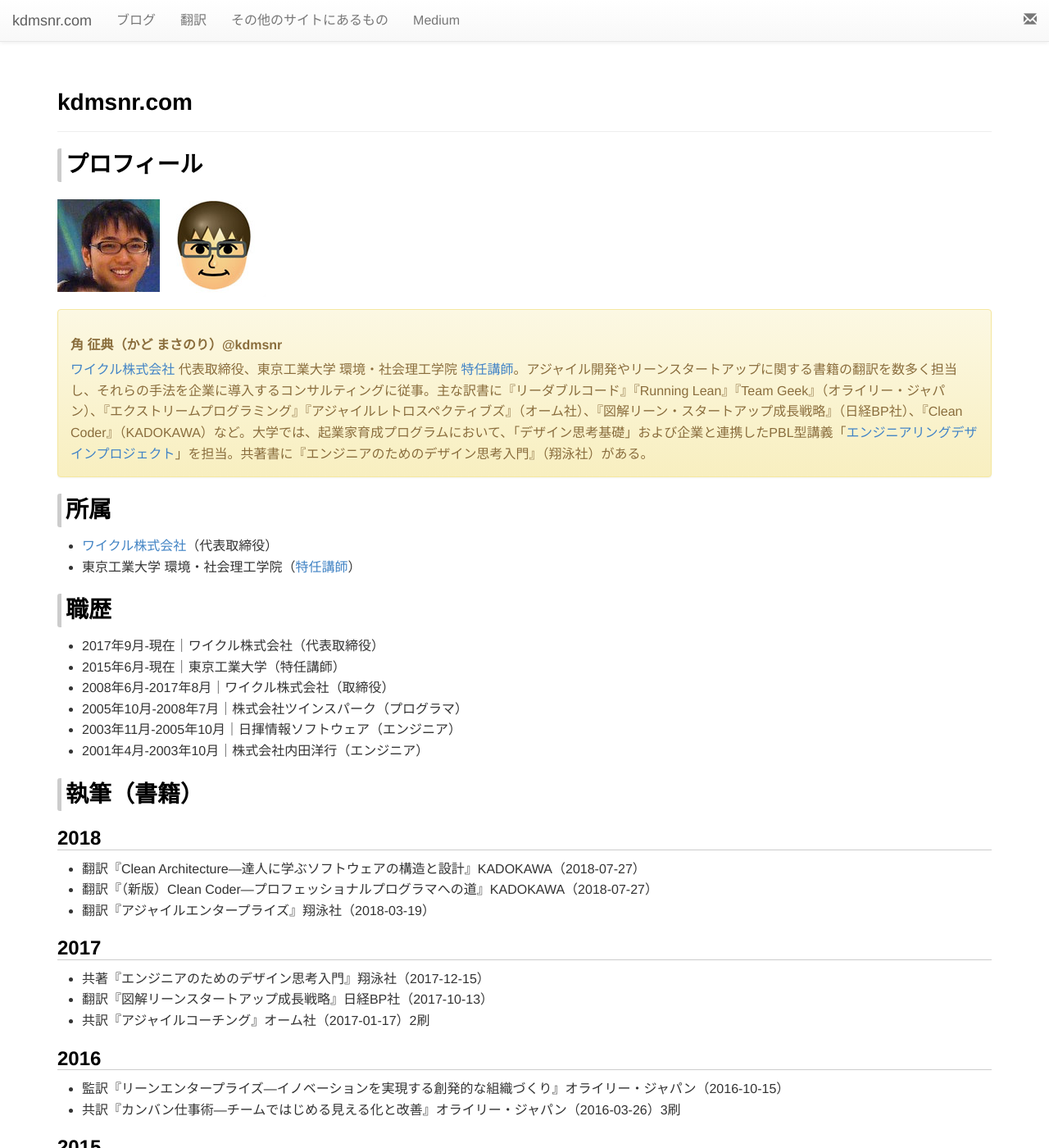
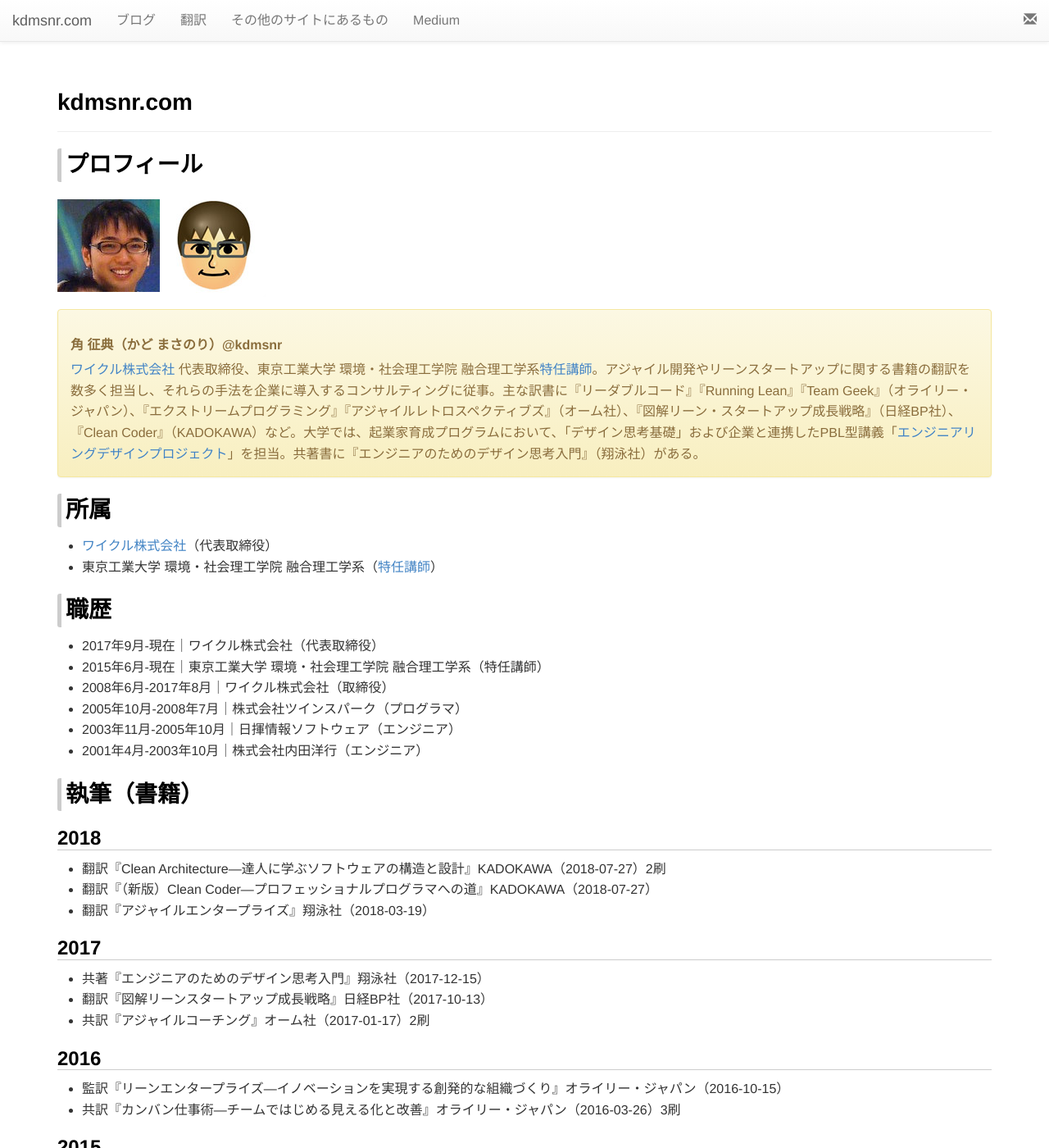
Before and after one commit to kdmsnr/kdmsnr.github.io, a Jekyll site: the page built from index.md, in a window 1280 px wide and 1400 px high. Shown: the whole window at 82% size. Built offline with Jekyll 4.4.1, drawn with Linux system fonts in a browser that asks for light colours; nearby versions of some CDN libraries; library files that are not in the unit come from our copies; comment, search, counter and statistics services are not loaded.

Commit message:
Update profile

```diff
--- a/_includes/profile.html
+++ b/_includes/profile.html
@@ -2,6 +2,6 @@
 <img src="/images/kdmsnr-avator.jpg" />
 <div class="alert alert-warning">
   <p><b>角 征典（かど まさのり）@kdmsnr</b></p>
-  <p><a href="http://www.waicrew.com">ワイクル株式会社</a> 代表取締役、東京工業大学 環境・社会理工学院 <a href="http://t2r2.star.titech.ac.jp/cgi-bin/researcherinfo.cgi?q_researcher_content_number=CTT100692413">特任講師</a>。アジャイル開発やリーンスタートアップに関する書籍の翻訳を数多く担当し、それらの手法を企業に導入するコンサルティングに従事。主な訳書に『リーダブルコード』『Running Lean』『Team Geek』（オライリー・ジャパン）、『エクストリームプログラミング』『アジャイルレトロスペクティブズ』（オーム社）、『図解リーン・スタートアップ成長戦略』（日経BP社）、『Clean Coder』（KADOKAWA）など。大学では、起業家育成プログラムにおいて、「デザイン思考基礎」および企業と連携したPBL型講義「<a href="https://medium.com/titech-eng-and-design">エンジニアリングデザインプロジェクト</a>」を担当。共著書に『エンジニアのためのデザイン思考入門』（翔泳社）がある。
+  <p><a href="http://www.waicrew.com">ワイクル株式会社</a> 代表取締役、東京工業大学 環境・社会理工学院 融合理工学系<a href="http://t2r2.star.titech.ac.jp/cgi-bin/researcherinfo.cgi?q_researcher_content_number=CTT100692413">特任講師</a>。アジャイル開発やリーンスタートアップに関する書籍の翻訳を数多く担当し、それらの手法を企業に導入するコンサルティングに従事。主な訳書に『リーダブルコード』『Running Lean』『Team Geek』（オライリー・ジャパン）、『エクストリームプログラミング』『アジャイルレトロスペクティブズ』（オーム社）、『図解リーン・スタートアップ成長戦略』（日経BP社）、『Clean Coder』（KADOKAWA）など。大学では、起業家育成プログラムにおいて、「デザイン思考基礎」および企業と連携したPBL型講義「<a href="https://medium.com/titech-eng-and-design">エンジニアリングデザインプロジェクト</a>」を担当。共著書に『エンジニアのためのデザイン思考入門』（翔泳社）がある。
   </p>
 </div>
--- a/index.md
+++ b/index.md
@@ -10,12 +10,12 @@
 # 所属
 
 * <a href="http://www.waicrew.com">ワイクル株式会社</a>（代表取締役）
-* 東京工業大学 環境・社会理工学院（<a href="http://t2r2.star.titech.ac.jp/cgi-bin/researcherinfo.cgi?q_researcher_content_number=CTT100692413">特任講師</a>）
+* 東京工業大学 環境・社会理工学院 融合理工学系（<a href="http://t2r2.star.titech.ac.jp/cgi-bin/researcherinfo.cgi?q_researcher_content_number=CTT100692413">特任講師</a>）
 
 # 職歴
 
 * 2017年9月-現在｜ワイクル株式会社（代表取締役）
-* 2015年6月-現在｜東京工業大学（特任講師）
+* 2015年6月-現在｜東京工業大学 環境・社会理工学院 融合理工学系（特任講師）
 * 2008年6月-2017年8月｜ワイクル株式会社（取締役）
 * 2005年10月-2008年7月｜株式会社ツインスパーク（プログラマ）
 * 2003年11月-2005年10月｜日揮情報ソフトウェア（エンジニア）
@@ -55,7 +55,7 @@
 # 執筆（書籍）
 
 ## 2018
-- 翻訳『Clean Architecture―達人に学ぶソフトウェアの構造と設計』KADOKAWA（2018-07-27）
+- 翻訳『Clean Architecture―達人に学ぶソフトウェアの構造と設計』KADOKAWA（2018-07-27）2刷
 - 翻訳『（新版）Clean Coder―プロフェッショナルプログラマへの道』KADOKAWA（2018-07-27）
 - 翻訳『アジャイルエンタープライズ』翔泳社（2018-03-19）
 
```
